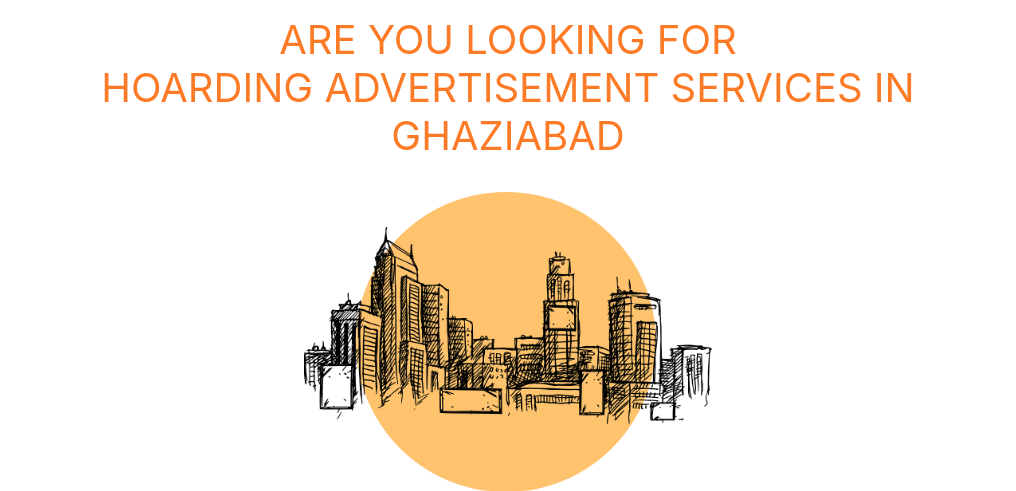
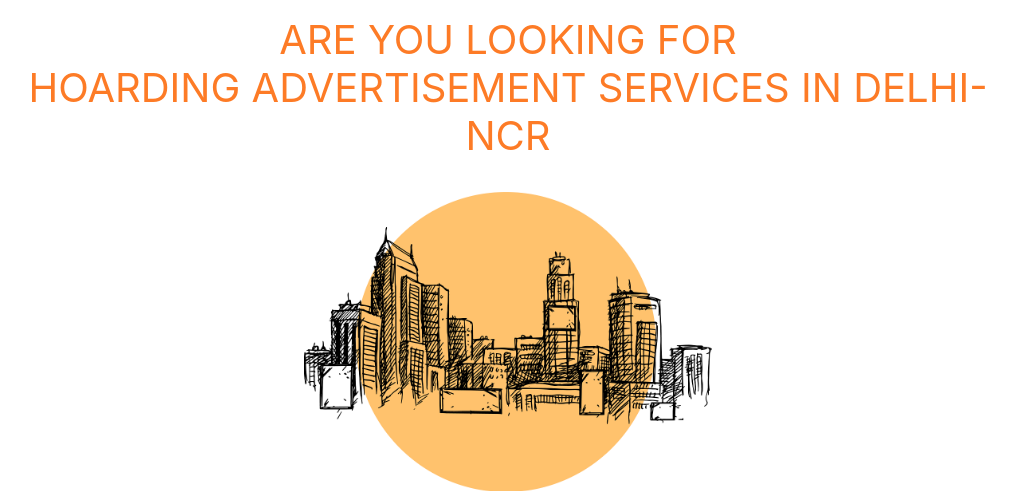
Before and after one commit to coderpen-me/omoads-frontend, a Django app: page /landingpage/ in a window 1280 px wide. Shown: the top 491 px of the page, without its empty margins (132-1148 px from the left). Run offline with Django 3.2, Linux system fonts and the light colour scheme; parts of the project's set-up code (start-up, migrations or seed data) failed here and were passed over; some libraries are stand-ins or nearby versions.

Commit message:
landingpage.html

```diff
--- a/ecommerce/templates/landing.html
+++ b/ecommerce/templates/landing.html
@@ -34,7 +34,7 @@
 
                 <div class="jumbotron" style="background: #fff;">
                     <h1 class="icon-color" style="font-weight: lighter;"><b>ARE YOU LOOKING FOR <br>
-                        HOARDING ADVERTISEMENT SERVICES IN GHAZIABAD</b></h1><br>
+                        HOARDING ADVERTISEMENT SERVICES IN DELHI-NCR</b></h1><br>
                     <img src="{% static 'img/images' %}/IMG_4502.PNG" class="ln2-img1" />
                     <br><br>
                     <p>Whether you are a business or a media agency  looking  for billboard advertising spaces or you are a
```
